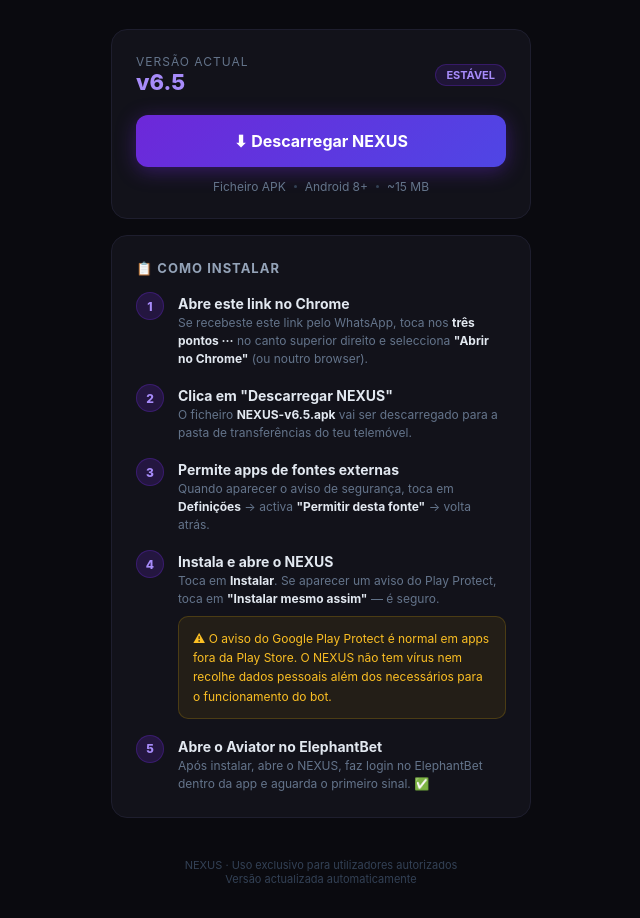
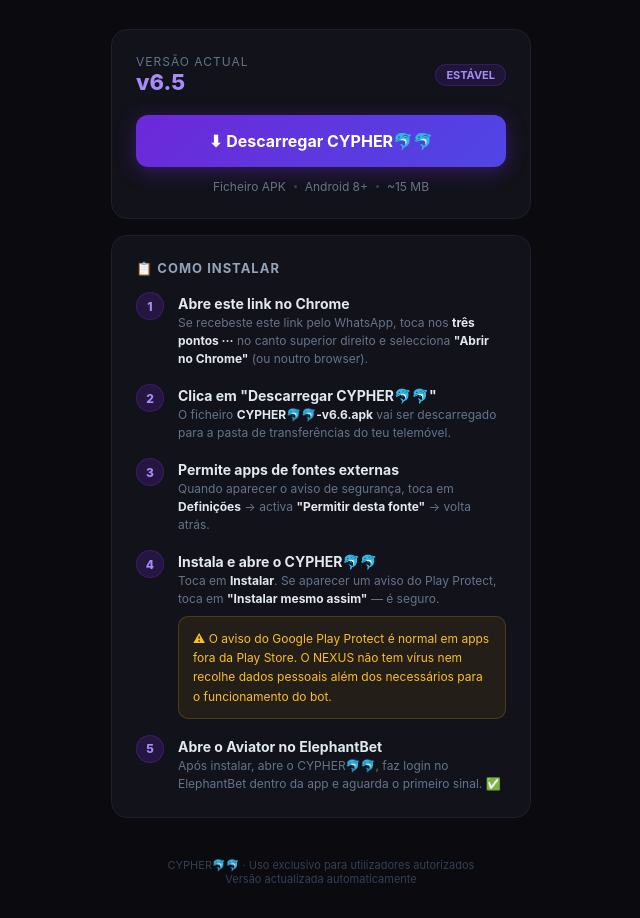
Before and after one commit to Atanasildo/aviator-nativo, a website: page docs/download.html in a window 1280 px wide. Shown: the part 180-1098 px from the top of the page, without its empty margins (319-959 px from the left). Drawn offline with Linux system fonts and the light colour scheme; no server answers.

Commit message:
Update download.html

```diff
--- a/docs/download.html
+++ b/docs/download.html
@@ -3,7 +3,7 @@
 <head>
 <meta charset="UTF-8">
 <meta name="viewport" content="width=device-width, initial-scale=1.0">
-<title>NEXUS — Download</title>
+<title>CYPHER🐬🐬 — Download</title>
 <style>
   * { margin: 0; padding: 0; box-sizing: border-box; }
 
@@ -135,7 +135,7 @@
 <body>
 
 <div class="logo">🚀</div>
-<h1>NEXUS</h1>
+<h1>CYPHER🐬🐬</h1>
 <p class="subtitle">Bot de Sinais para Aviator · ElephantBet Angola</p>
 
 <!-- Card principal -->
@@ -149,8 +149,8 @@
   </div>
 
   <a class="btn-download" id="btn-dl"
-     href="https://github.com/Atanasildo/aviator-nativo/releases/download/latest-build/NEXUS-v6.5.apk">
-    ⬇ Descarregar NEXUS
+     href="https://github.com/Atanasildo/aviator-nativo/releases/download/latest-build/CIPHER-v6.6.apk">
+    ⬇ Descarregar CYPHER🐬🐬
   </a>
 
   <div class="file-info">
@@ -180,9 +180,9 @@
   <div class="step">
     <div class="step-num">2</div>
     <div class="step-body">
-      <div class="step-title">Clica em "Descarregar NEXUS"</div>
+      <div class="step-title">Clica em "Descarregar CYPHER🐬🐬"</div>
       <div class="step-desc">
-        O ficheiro <b>NEXUS-v6.5.apk</b> vai ser descarregado para a pasta
+        O ficheiro <b>CYPHER🐬🐬-v6.6.apk</b> vai ser descarregado para a pasta
         de transferências do teu telemóvel.
       </div>
     </div>
@@ -202,7 +202,7 @@
   <div class="step">
     <div class="step-num">4</div>
     <div class="step-body">
-      <div class="step-title">Instala e abre o NEXUS</div>
+      <div class="step-title">Instala e abre o CYPHER🐬🐬</div>
       <div class="step-desc">
         Toca em <b>Instalar</b>. Se aparecer um aviso do Play Protect,
         toca em <b>"Instalar mesmo assim"</b> — é seguro.
@@ -220,7 +220,7 @@
     <div class="step-body">
       <div class="step-title">Abre o Aviator no ElephantBet</div>
       <div class="step-desc">
-        Após instalar, abre o NEXUS, faz login no ElephantBet dentro da app
+        Após instalar, abre o CYPHER🐬🐬, faz login no ElephantBet dentro da app
         e aguarda o primeiro sinal. ✅
       </div>
     </div>
@@ -228,7 +228,7 @@
 </div>
 
 <div class="footer">
-  NEXUS · Uso exclusivo para utilizadores autorizados<br>
+  CYPHER🐬🐬 · Uso exclusivo para utilizadores autorizados<br>
   Versão actualizada automaticamente
 </div>
 
```
